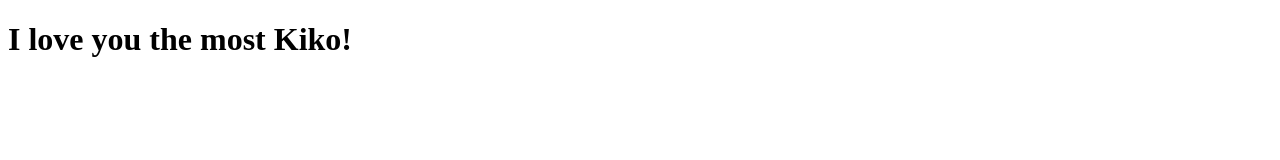
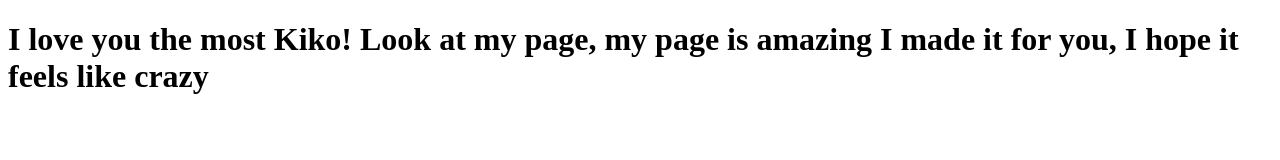
Before and after one commit to MishuKiko/coursera-test, a plain HTML site: page site/index.html in a window 1280 px wide. Drawn offline with Linux system fonts and the light colour scheme.

Commit message:
Small addition to our page content.

```diff
--- a/site/index.html
+++ b/site/index.html
@@ -4,6 +4,6 @@
 	<title>hello Kiko!</title>
 </head>
 <body>
-<h1> I love you the most Kiko! </h1>
+<h1> I love you the most Kiko! Look at my page, my page is amazing I made it for you, I hope it feels like crazy</h1>
 </body>
 </html>
```
